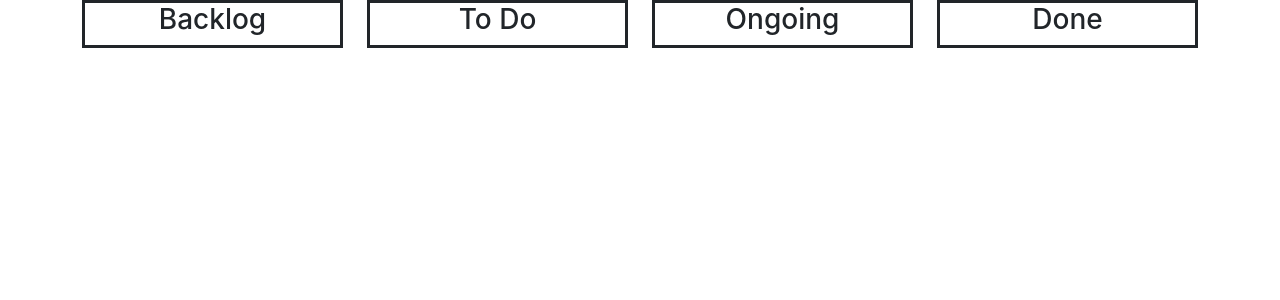
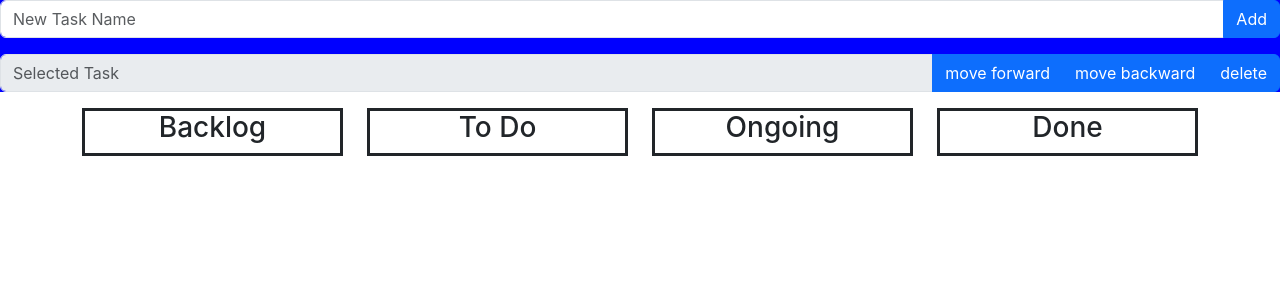
Before and after one commit to gitcoder27/kanban_react, a React (Create React App) app: page / in a window 1280 px wide. Shown: the top 300 px of the page. Built offline with nearby package versions, Linux system fonts and the light colour scheme.

Commit message:
merged controller and tasks

```diff
--- a/src/App.js
+++ b/src/App.js
@@ -1,4 +1,5 @@
 import "./App.css";
+import TaskController from "./Component/TaskControllerComp";
 import TasksAreaComp from "./Component/TasksAreaComp";
 import { ContextProvider } from "./Context/TaskContext";
 
@@ -6,6 +7,7 @@ function App() {
   return (
     <div className="App">
       <ContextProvider>
+        <TaskController />
         <TasksAreaComp />
       </ContextProvider>
     </div>
--- a/src/Component/AddTaskComp.js
+++ b/src/Component/AddTaskComp.js
@@ -1,32 +1,34 @@
-import React, { useState } from 'react';
-import { InputGroup, FormControl, Button } from 'react-bootstrap';
+import React, { useState } from "react";
+import { InputGroup, FormControl, Button } from "react-bootstrap";
+import { useBacklogContext } from "../Context/TaskContext";
 
 export default function AddTakComp() {
-    const [inputValue, setInputValue] = useState('');
+  const [inputValue, setInputValue] = useState("");
 
   const handleInputChange = (event) => {
     setInputValue(event.target.value);
-    }
+  };
+
+  const backlogContext = useBacklogContext();
 
   const handleSaveClick = () => {
-
     // handle userContext
-        console.log('Input value:', inputValue);
-    }
+    backlogContext.setter([...backlogContext.tasks, inputValue]);
+    setInputValue("");
+  };
 
   return (
     <InputGroup className="mb-3">
-            <InputGroup.Text id="inputGroup-sizing-default">
-                Add new task
-            </InputGroup.Text>
       <FormControl
-                placeholder="Enter text"
+        placeholder="New Task Name"
         aria-label="Enter text"
         aria-describedby="basic-addon2"
         value={inputValue}
         onChange={handleInputChange}
       />
-            <Button variant="primary" id="basic-addon2" onClick={handleSaveClick}>Add</Button>
+      <Button variant="primary" id="basic-addon2" onClick={handleSaveClick}>
+        Add
+      </Button>
     </InputGroup>
   );
 }
--- /dev/null
+++ b/src/Component/TaskControllerComp.js
@@ -0,0 +1,11 @@
+import AddTakComp from "./AddTaskComp";
+import UpdateTaskComp from "./UpdateTaskComp";
+
+export default function TaskController() {
+  return (
+    <div className="task-controller" style={{ backgroundColor: "blue" }}>
+      <AddTakComp />
+      <UpdateTaskComp />
+    </div>
+  );
+}
--- a/src/Component/UpdateTaskComp.js
+++ b/src/Component/UpdateTaskComp.js
@@ -1,47 +1,47 @@
-import React, { useState } from 'react';
-import { InputGroup, FormControl, Button } from 'react-bootstrap';
+import React, { useState } from "react";
+import { InputGroup, FormControl, Button } from "react-bootstrap";
 
 export default function UpdateTaskComp() {
-    const [inputValue, setInputValue] = useState('');
+  const [inputValue, setInputValue] = useState("");
 
   const handleInputChange = (event) => {
     setInputValue(event.target.value);
-    }
+  };
 
   const handleMoveForwardClick = () => {
-
     // handle userContext
-        console.log('Input value:', inputValue);
-    }
+    console.log("Input value:", inputValue);
+  };
 
   const handleMoveBackwardClick = () => {
-
     // handle userContext
-        console.log('Input value:', inputValue);
-    }
+    console.log("Input value:", inputValue);
+  };
 
   const handleDeleteClick = () => {
-
     // handle userContext
-        console.log('Input value:', inputValue);
-    }
+    console.log("Input value:", inputValue);
+  };
 
   return (
     <InputGroup className="mb-3">
-            <InputGroup.Text id="inputGroup-sizing-default">
-                Add new task
-            </InputGroup.Text>
       <FormControl
-                placeholder="Enter text"
+        placeholder="Selected Task"
         aria-label="Enter text"
         value={inputValue}
         onChange={handleInputChange}
+        disabled={true}
       />
 
-            <Button variant="primary" onClick={handleMoveForwardClick}>move forward</Button>
-            <Button variant="primary" onClick={handleMoveBackwardClick}>move backward"</Button>
-            <Button variant="primary" onClick={handleDeleteClick}>delete</Button>
-
+      <Button variant="primary" onClick={handleMoveForwardClick}>
+        move forward
+      </Button>
+      <Button variant="primary" onClick={handleMoveBackwardClick}>
+        move backward
+      </Button>
+      <Button variant="primary" onClick={handleDeleteClick}>
+        delete
+      </Button>
     </InputGroup>
   );
 }
```
Lines whose indentation alone changed are shown as unchanged.
